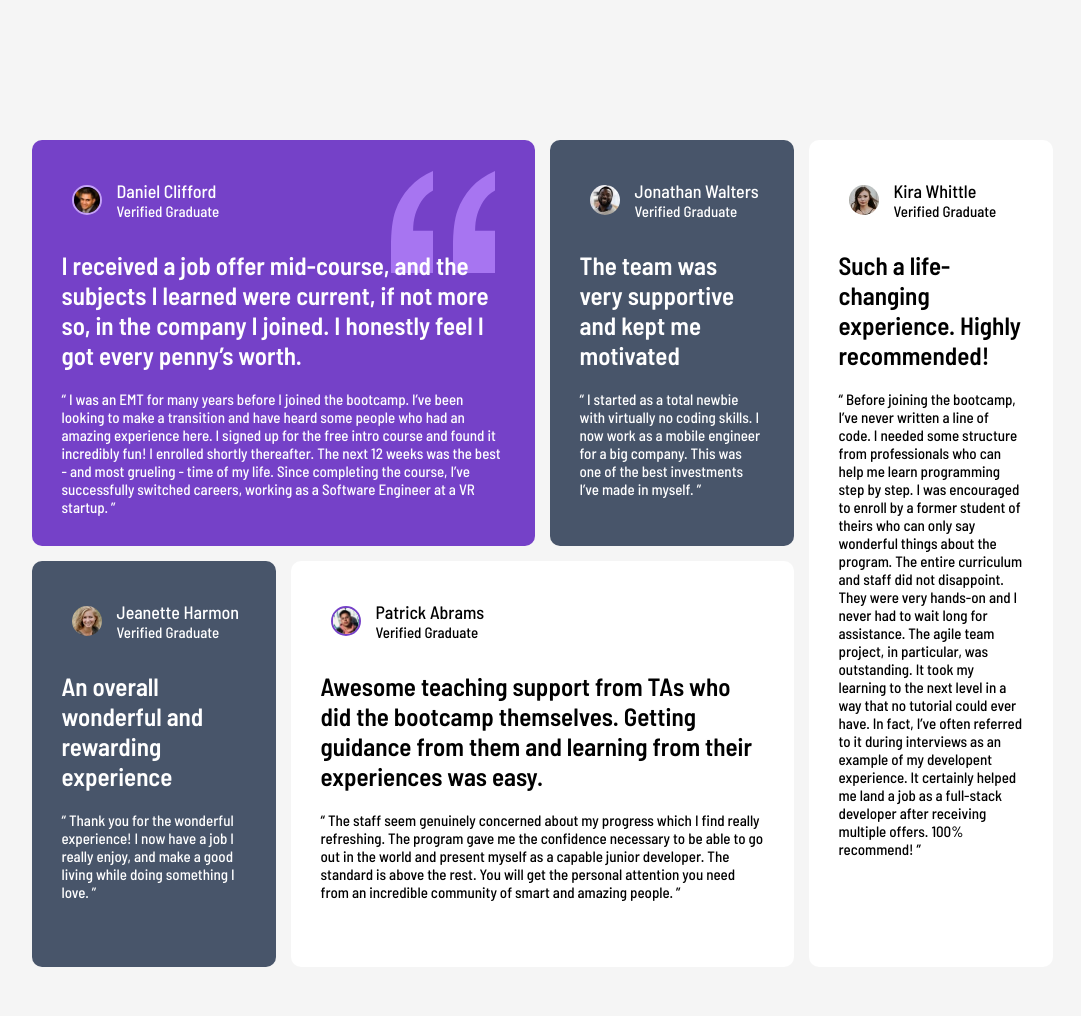
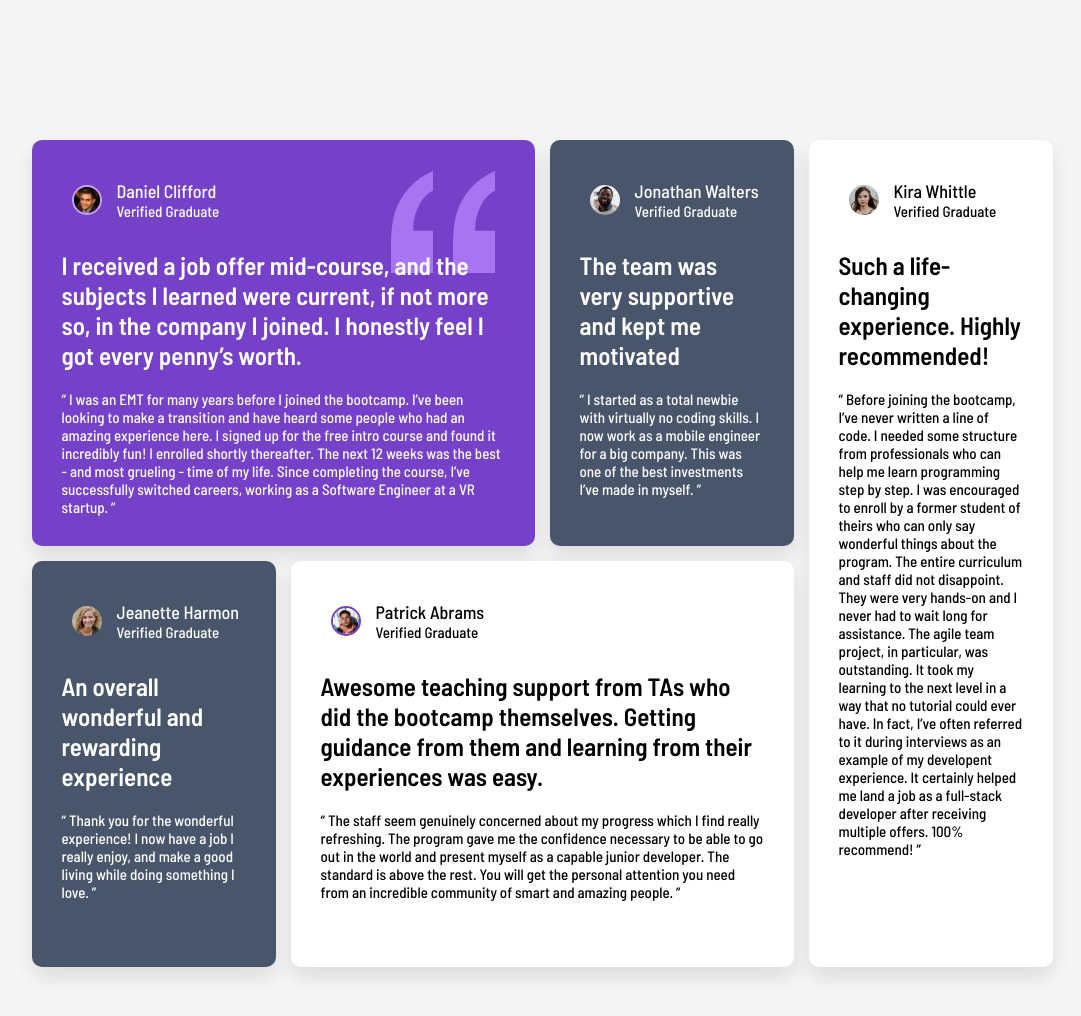
Before and after one commit to ballemily02/testimonial-grid-section-main, a plain HTML site: page index.html in a window 1280 px wide. Shown: the whole page, without its empty margins (98-1179 px from the left). Drawn offline with Linux system fonts and the light colour scheme.

Commit message:
Fixed shadow

```diff
--- a/style.css
+++ b/style.css
@@ -28,6 +28,7 @@ body {
     color: white;
     border-radius: 10px;
     background-position: 90% 10%;
+    box-shadow: 0 10px 20px rgba(0, 0, 0, 0.1);
 }
 
 .card2 {
@@ -38,6 +39,7 @@ body {
     background-color: hsl(217, 19%, 35%);
     color: white;
     border-radius: 10px;
+    box-shadow: 0 10px 20px rgba(0, 0, 0, 0.1);
 }
 
 .card4 {
@@ -47,6 +49,7 @@ body {
     grid-row-start: 5;
     background-color: white;
     border-radius: 10px;
+    box-shadow: 0 10px 20px rgba(0, 0, 0, 0.1);
 }
 
 .card3 {
@@ -57,6 +60,7 @@ body {
     background-color: hsl(217, 19%, 35%);
     color: white;
     border-radius: 10px;
+    box-shadow: 0 10px 20px rgba(0, 0, 0, 0.1);
 }
 
 .card5 {
@@ -66,6 +70,7 @@ body {
     grid-row-start: 2;
     background-color: white;
     border-radius: 10px;
+    box-shadow: 0 10px 20px rgba(0, 0, 0, 0.1);
 }
 
 .name-tag {
```
